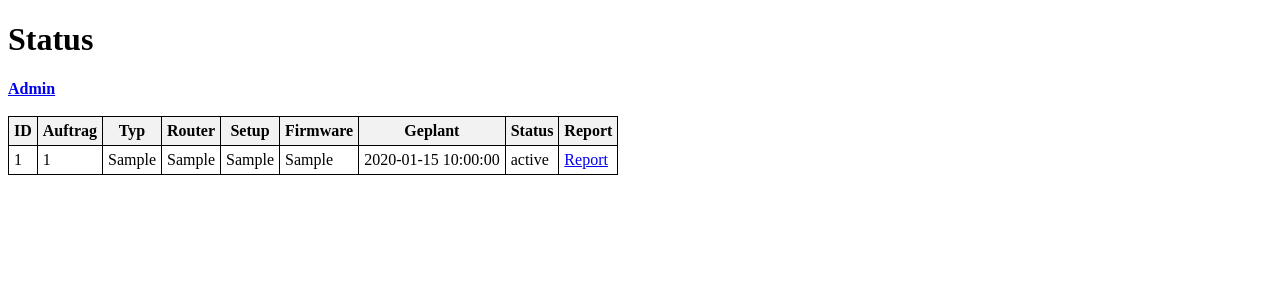
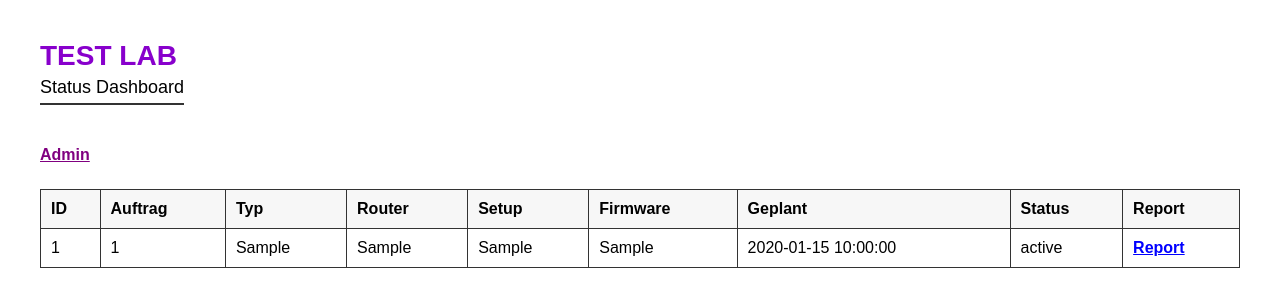
Before and after one commit to michaelbuzek/status-page, a Flask app: template templates/status.html in a window 1280 px wide. Shown: the top 307 px of the page. Run offline with Flask 3, Linux system fonts and the light colour scheme; the template is opened without the code that fills it: values that come from a table or form of the project are taken from there, others are empty; tables that the repository leaves empty hold one stand-in row (values such as "Sample post").

Commit message:
html design

```diff
--- a/templates/status.html
+++ b/templates/status.html
@@ -1,16 +1,71 @@
 <!DOCTYPE html>
 <html>
 <head>
-    <title>Status</title>
+    <meta charset="UTF-8">
+    <title>Status Page</title>
     <style>
-        table, th, td { border: 1px solid black; border-collapse: collapse; padding: 5px; }
-        th { background-color: #f2f2f2; }
+        body {
+            font-family: Arial, sans-serif;
+            margin: 40px;
+        }
+
+        h1 {
+            color: #8800cc;
+            font-size: 28px;
+            margin-bottom: 0;
+        }
+
+        h2 {
+            font-weight: normal;
+            font-size: 18px;
+            margin-top: 5px;
+            margin-bottom: 25px;
+            border-bottom: 2px solid #333;
+            padding-bottom: 5px;
+            display: inline-block;
+        }
+
+        table {
+            width: 100%;
+            border-collapse: collapse;
+            margin-top: 25px;
+        }
+
+        th, td {
+            border: 1px solid #333;
+            padding: 10px;
+            text-align: left;
+        }
+
+        th {
+            background-color: #f7f7f7;
+        }
+
+        .status-open {
+            background-color: #f6bd60;
+            font-weight: bold;
+        }
+
+        .status-done {
+            background-color: #a8dadc;
+            font-weight: bold;
+        }
+
+        a {
+            color: purple;
+            font-weight: bold;
+        }
+
+        .report-link {
+            color: blue;
+        }
     </style>
 </head>
 <body>
-    <h1>Status</h1>
-    <a href="/admin"><strong>Admin</strong></a>
-    <br><br>
+    <h1>TEST LAB</h1>
+    <h2>Status Dashboard</h2>
+    <p><a href="/admin">Admin</a></p>
+
     <table>
         <tr>
             <th>ID</th>
@@ -23,7 +78,7 @@
             <th>Status</th>
             <th>Report</th>
         </tr>
-        {% for event in items %}
+        {% for event in events %}
         <tr>
             <td>{{ event.id }}</td>
             <td>{{ event.auftrag_id }}</td>
@@ -32,10 +87,10 @@
             <td>{{ event.setup }}</td>
             <td>{{ event.firmware }}</td>
             <td>{{ event.execute_at }}</td>
-            <td>{{ event.status }}</td>
+            <td class="status-{{ event.status }}">{{ event.status }}</td>
             <td>
                 {% if event.report_url %}
-                    <a href="{{ event.report_url }}" target="_blank">Report</a>
+                    <a href="{{ event.report_url }}" target="_blank" class="report-link">Report</a>
                 {% else %}
                     None
                 {% endif %}
```
